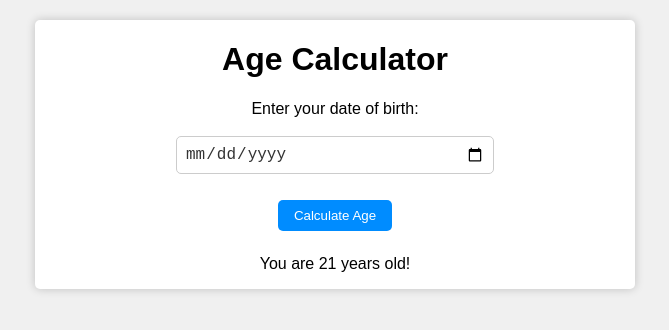
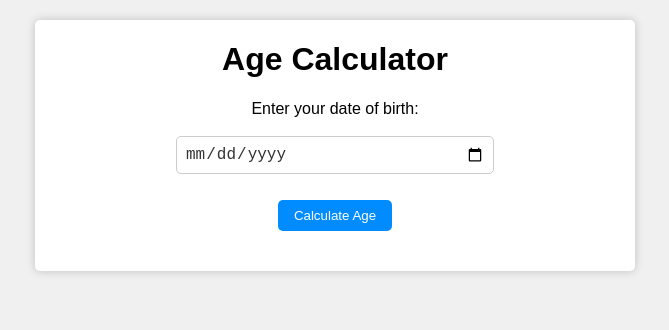
Before and after one commit to Creaturebrush/Age_Calculator, a plain HTML site: page index.html in a window 1280 px wide. Shown: the whole page, without its empty margins (305-974 px from the left). Drawn offline with Linux system fonts and the light colour scheme.

Commit message:
removed start text

```diff
--- a/index.html
+++ b/index.html
@@ -12,7 +12,7 @@
             <label>Enter your date of birth:</label> <br>
             <input id="date" type="date"></input> <br>
             <button id="btn">Calculate Age</button>
-            <p id="result">You are 21 years old! </p>
+            <p id="result"></p>
         </div>
         <script src="index.js"></script>
     </body>
```
